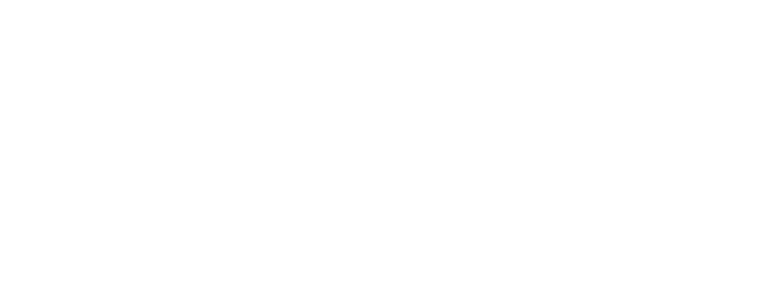
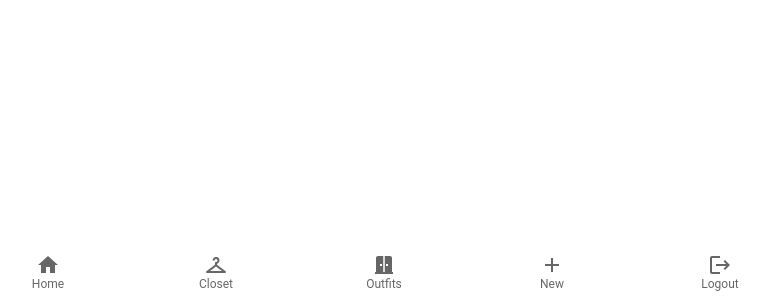
Before and after one commit to bhighlander/cassis-closet, a React (Create React App) app: page / in a window 1280 px wide. Before the commit this address had no page. Shown: the part 500-800 px from the top of the page, without its empty margins (256-1025 px from the left). Built offline with nearby package versions, Linux system fonts and the light colour scheme; sample sign-in values are in the browser's storage.

Commit message:
Add Navbar component to App.js

```diff
--- a/src/App.js
+++ b/src/App.js
@@ -1,7 +1,7 @@
-import logo from './logo.svg';
 import './App.css';
 import { ApplicationViews } from './components/views/ApplicationViews';
 import { useState } from 'react';
+import { Navbar } from './nav/Navbar';
 
 export const App = () => {
   const [token, setToken] = useState(localStorage.getItem("token"));
@@ -13,8 +13,8 @@
 
   return (
     <>
-      {/* <Navbar token={token} setToken={setNewToken} /> */}
       <ApplicationViews token={token} setToken={setNewToken} />
+      <Navbar token={token} setToken={setNewToken} />
     </>
   );
 }
--- a/src/index.css
+++ b/src/index.css
@@ -5,6 +5,7 @@
     sans-serif;
   -webkit-font-smoothing: antialiased;
   -moz-osx-font-smoothing: grayscale;
+  padding-bottom: 56px;
 }
 
 code {
--- /dev/null
+++ b/src/nav/Navbar.css
@@ -0,0 +1,6 @@
+.navbar {
+    position: fixed;
+    bottom: 0;
+    width: 100%;
+    z-index: 1000;
+}
--- /dev/null
+++ b/src/nav/Navbar.js
@@ -0,0 +1,36 @@
+import "./Navbar.css";
+import { Add, Checkroom, DoorSliding, Home, Logout } from "@mui/icons-material";
+import { BottomNavigation, BottomNavigationAction } from "@mui/material";
+import { useState } from "react";
+import { useNavigate } from "react-router-dom";
+
+export const Navbar = ({ token, setToken }) => {
+    const navigate = useNavigate();
+    const [selected, setSelected] = useState(0)
+
+    if (!token) {
+        return null;
+    }
+
+    return (
+        <header className="navbar">
+            <BottomNavigation
+                showLabels
+                value={selected}
+                onChange={(event, newValue) => {
+                    setSelected(newValue);
+                }}
+                >
+                <BottomNavigationAction label="Home" value="home" icon={<Home />} onClick={() => navigate("/")} />
+                <BottomNavigationAction label="Closet" value="articles" icon={<Checkroom />} onClick={() => navigate("/closet")} />
+                <BottomNavigationAction label="Outfits" value="outfits" icon={<DoorSliding />} onClick={() => navigate("/outfits")} />
+                <BottomNavigationAction label="New" value="create" icon={<Add />} /> {/* will update with expanding option to choose new article or new outfit form */}
+                <BottomNavigationAction label="Logout" value="logout" icon={<Logout />} onClick={() => {
+                    localStorage.removeItem("token");
+                    setToken(null);
+                    navigate("/login");
+                }} />
+            </BottomNavigation>
+        </header>
+    );
+}
```
